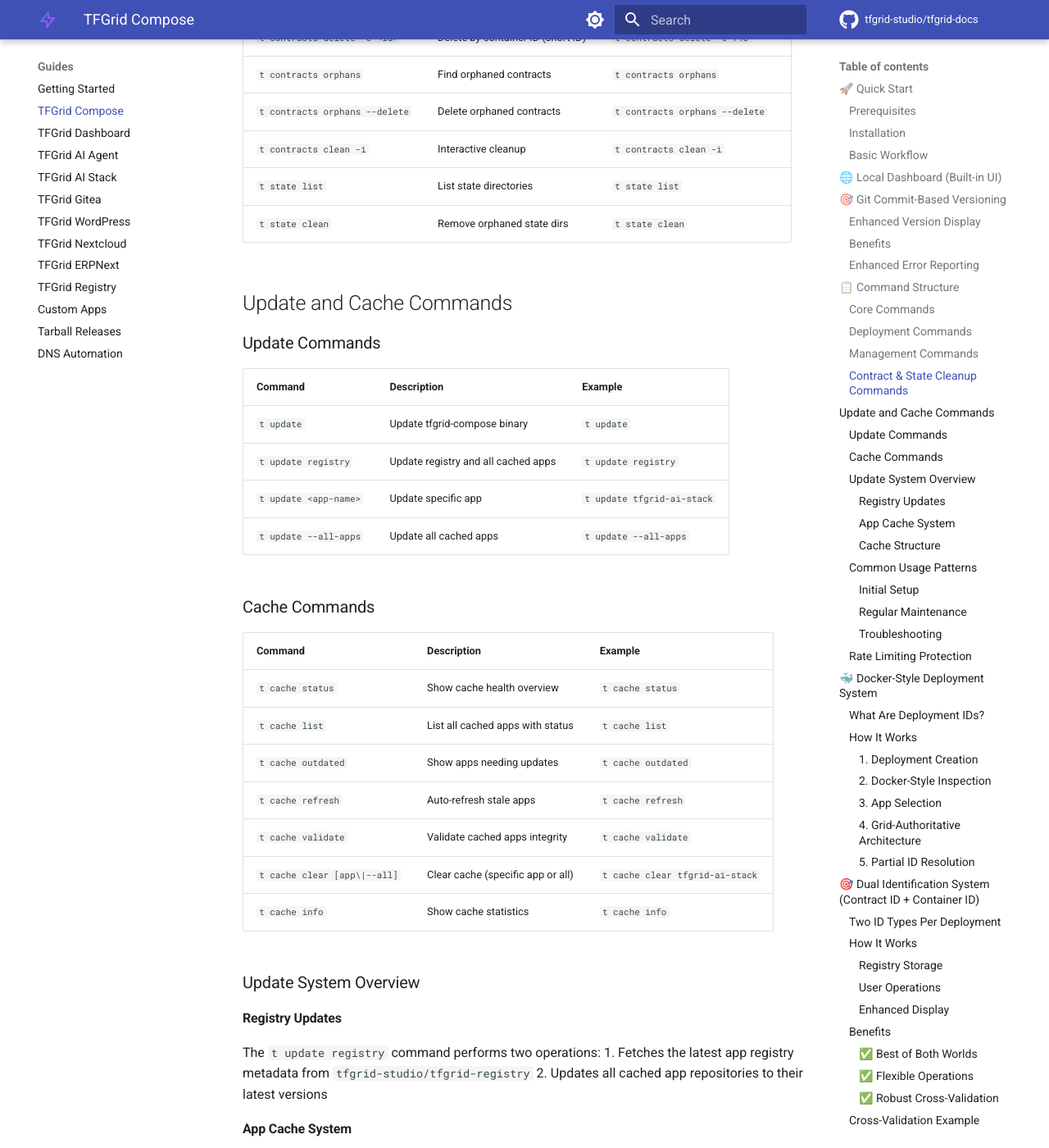
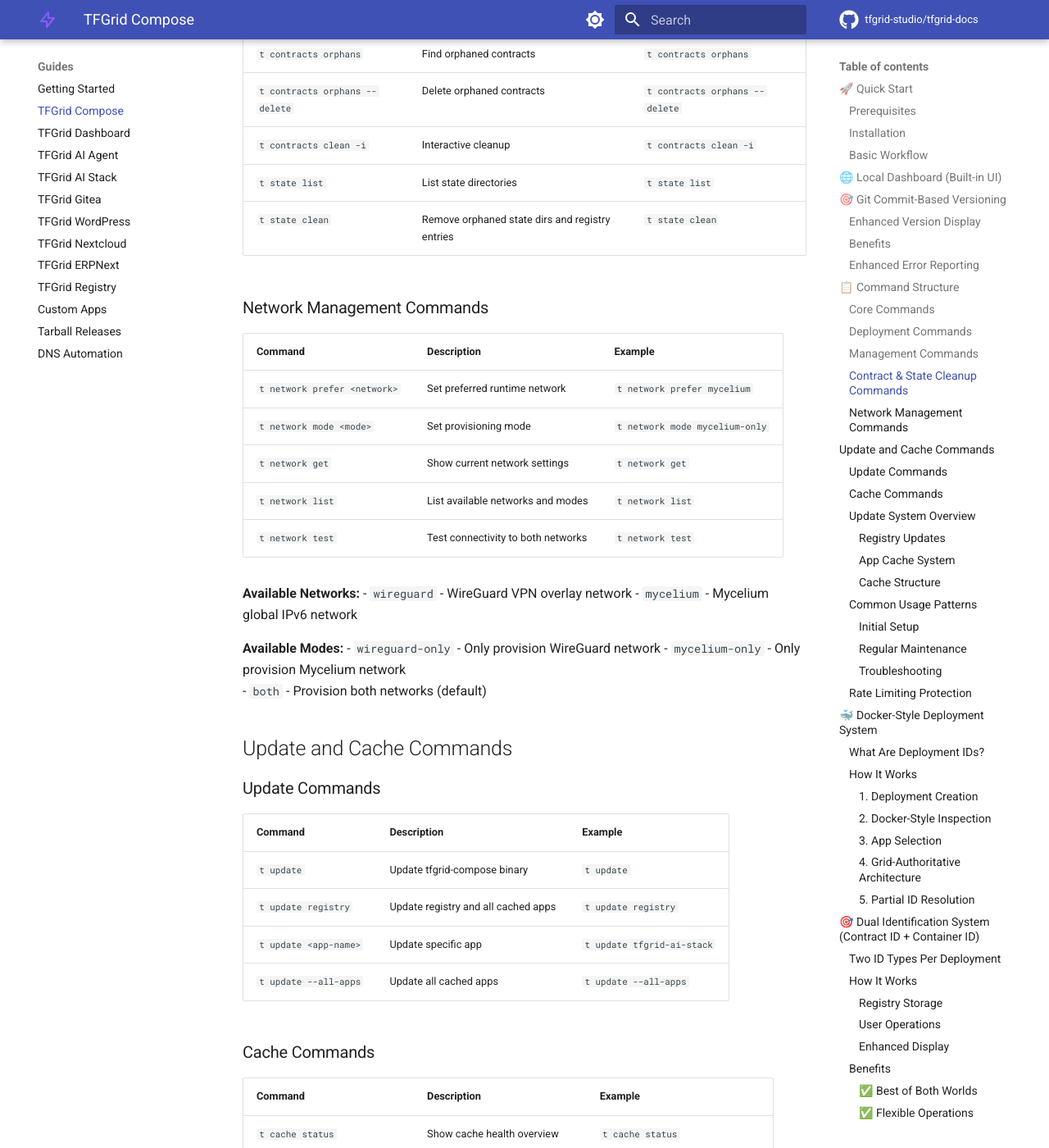
Before and after one commit to tfgrid-studio/tfgrid-docs, an MkDocs documentation site: the page built from docs/guides/tfgrid-compose.md, in a window 1280 px wide and 1400 px high, scrolled down 4793 px. Shown: the whole window at 82% size. Built offline with MkDocs 1.6.1 and Material for MkDocs 9.7.7, drawn with Linux system fonts in a browser that asks for light colours; comment, search, counter and statistics services are not loaded; the version menu is left out; some of the changed text lies outside the part shown.

Commit message:
docs: Add network management commands section to TFGrid compose guide

```diff
--- a/docs/guides/tfgrid-compose.md
+++ b/docs/guides/tfgrid-compose.md
@@ -167,7 +166,26 @@
 | `t contracts orphans --delete` | Delete orphaned contracts | `t contracts orphans --delete` |
 | `t contracts clean -i` | Interactive cleanup | `t contracts clean -i` |
 | `t state list` | List state directories | `t state list` |
-| `t state clean` | Remove orphaned state dirs | `t state clean` |
+| `t state clean` | Remove orphaned state dirs and registry entries | `t state clean` |
+
+### Network Management Commands
+
+| Command | Description | Example |
+|---------|-------------|---------|
+| `t network prefer <network>` | Set preferred runtime network | `t network prefer mycelium` |
+| `t network mode <mode>` | Set provisioning mode | `t network mode mycelium-only` |
+| `t network get` | Show current network settings | `t network get` |
+| `t network list` | List available networks and modes | `t network list` |
+| `t network test` | Test connectivity to both networks | `t network test` |
+
+**Available Networks:**
+- `wireguard` - WireGuard VPN overlay network
+- `mycelium` - Mycelium global IPv6 network
+
+**Available Modes:**
+- `wireguard-only` - Only provision WireGuard network
+- `mycelium-only` - Only provision Mycelium network
+- `both` - Provision both networks (default)
 
 ## Update and Cache Commands
 
```
Also changed, not shown: other parts of docs/guides/tfgrid-compose.md (+2 -3 lines).
